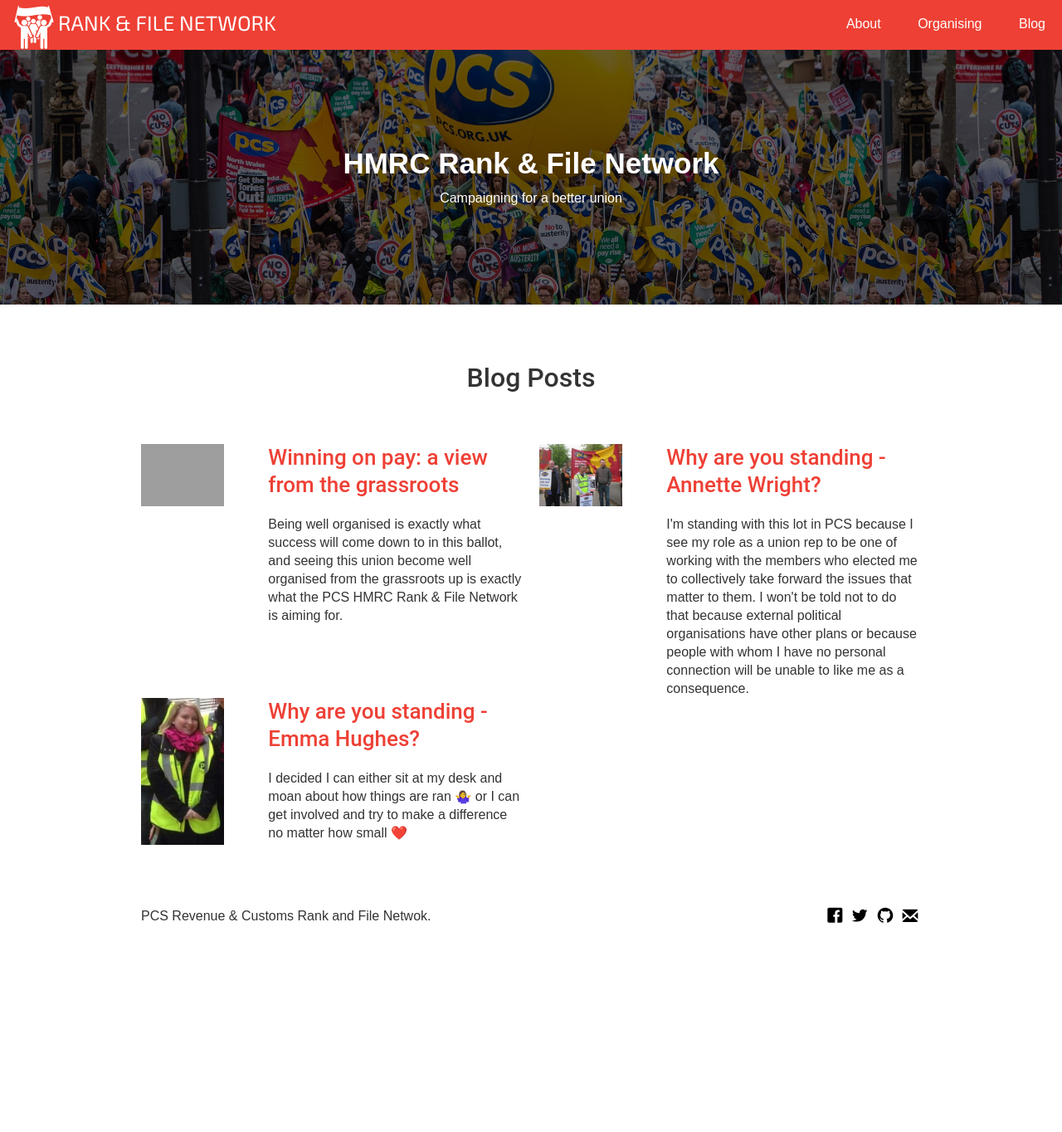
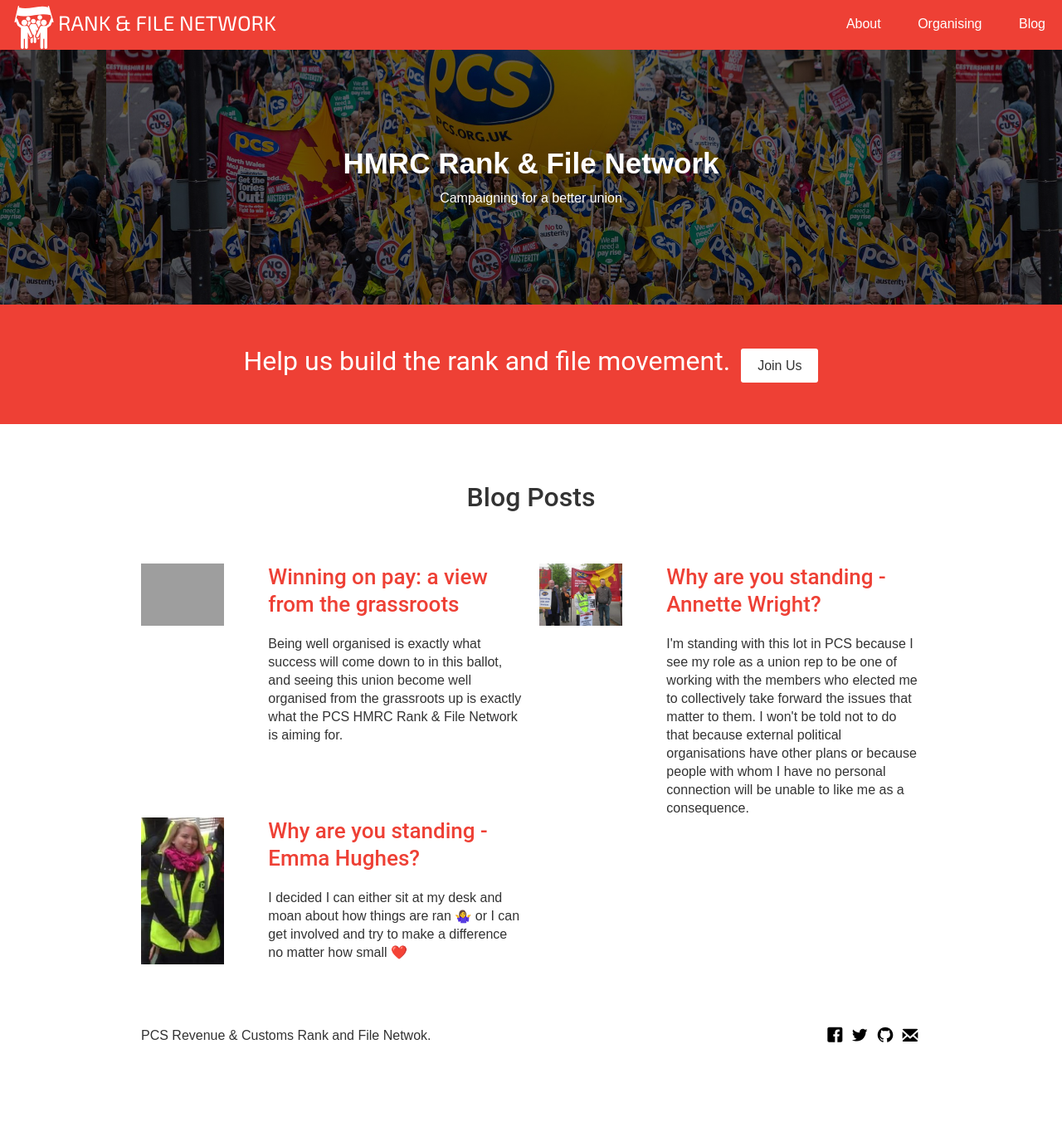
Before and after one commit to pcsrankandfile/pcsrankandfile.github.io, a Jekyll site: the page built from index.md, in a window 1280 px wide. Shown: the whole page at 83% size. Built offline with Jekyll 4.4.1, drawn with Linux system fonts in a browser that asks for light colours; before the commit the page ends 1220 px from its top, so only the background shows below that.

Commit message:
Updated CTA

```diff
--- a/_config.yml
+++ b/_config.yml
@@ -25,10 +25,10 @@
 # Homepage Settings:
 #  - Homepage 'Call To Action' secion
 ####
-home-cta: false #Change to 'false' to disable.
-home-cta-text: "We're standing for the GEC"
-home-cta-link: "/elections"
-home-cta-link-text: "Nominate!"
+home-cta: true #Change to 'false' to disable.
+home-cta-text: "Help us build the rank and file movement. "
+home-cta-link: "https://pcsrankandfile.us20.list-manage.com/subscribe?u=02fb4405bc5e114328b0d2815&id=f6314cced8"
+home-cta-link-text: "Join Us"
 
 ####
 # Footer Settings:
```
